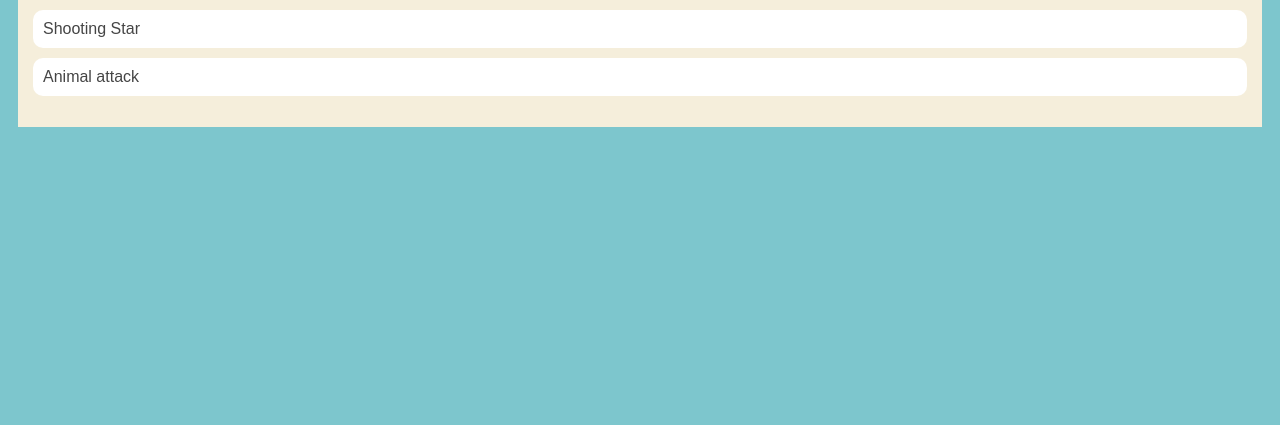
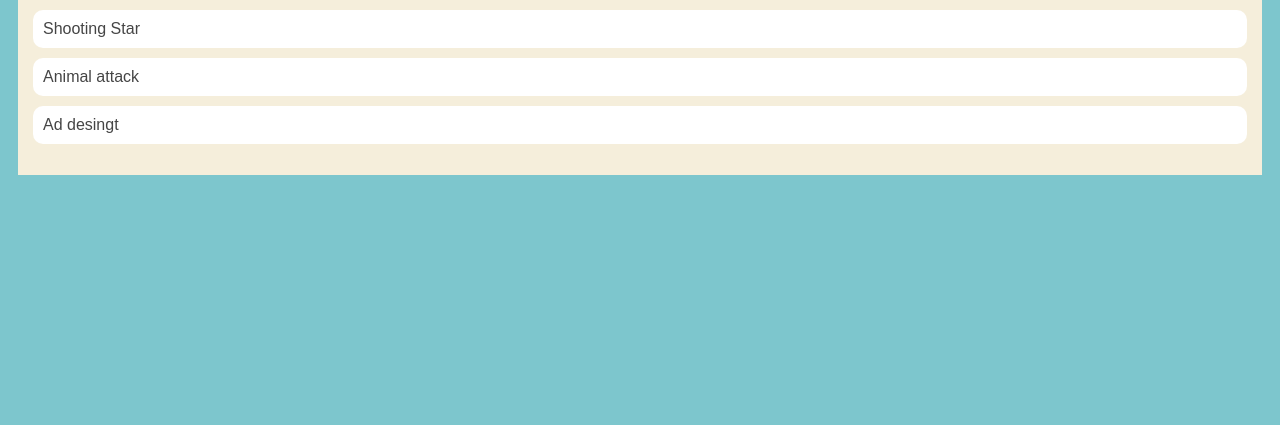
Before and after one commit to reyadhkassim/reyadhkassim.github.io, a plain HTML site: page portfolio.html in a window 1280 px wide. Shown: the part 375-800 px from the top of the page. Drawn offline with Linux system fonts and the light colour scheme.

Commit message:
describe your changes

```diff
--- a/portfolio.html
+++ b/portfolio.html
@@ -118,6 +118,7 @@
                         <li><a href="https://www.khanacademy.org/computer-programming/spin-off-of-project-whats-for-dinner/6150340712382464">Whats for dinner</a></li>
                         <li><a href="https://www.khanacademy.org/computer-programming/spin-off-of-project-shooting-star/5635419893448704">Shooting Star</a></li>
                         <li><a href="https://www.khanacademy.org/computer-programming/spin-off-of-project-animal-attack/5278270193451008">Animal attack</a></li>
+                        <li><a href="https://www.khanacademy.org/computer-programming/spin-off-of-project-ad-design/6133574635405312">Ad desingt</a></li>
                     </ul>
 
 
```
